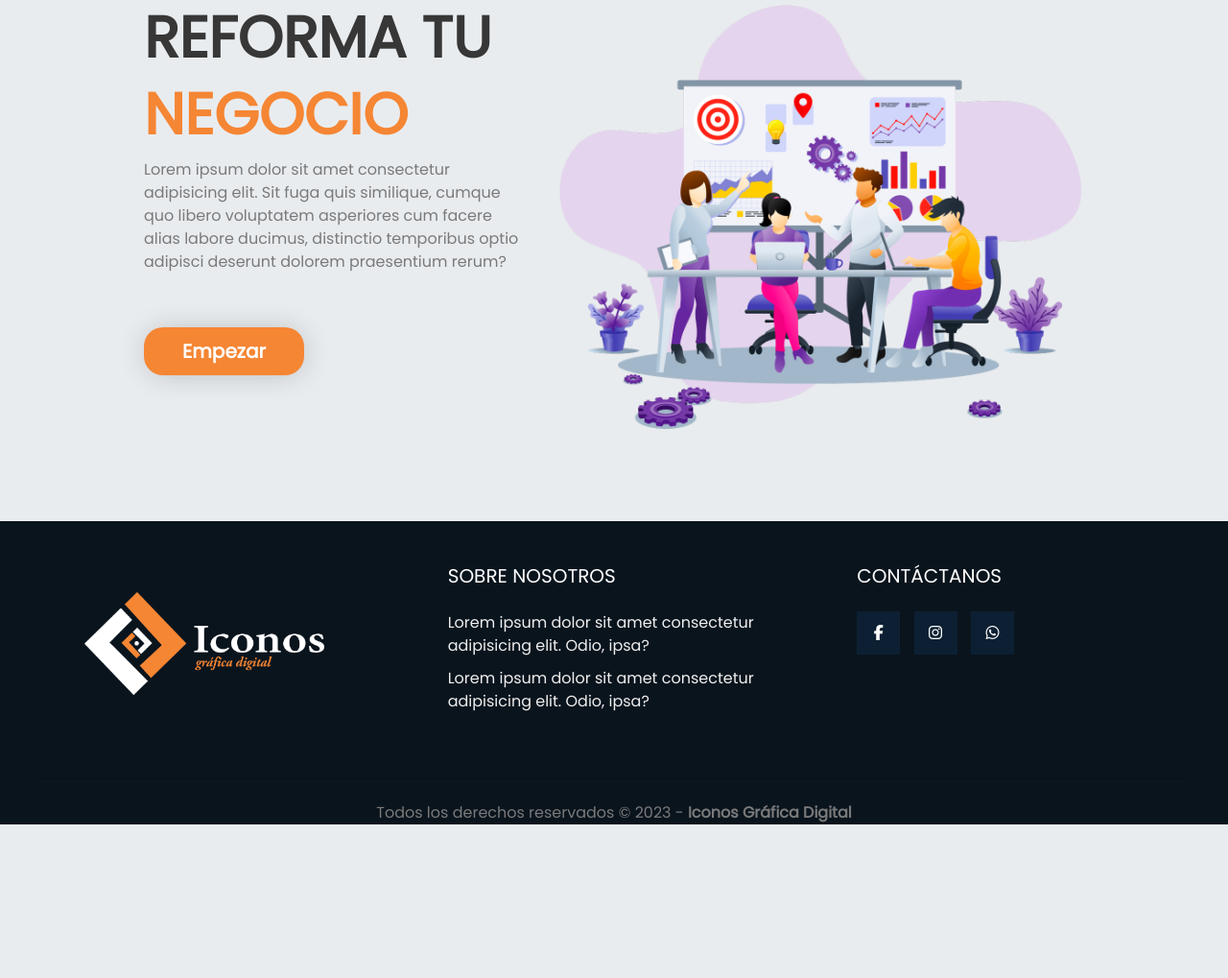
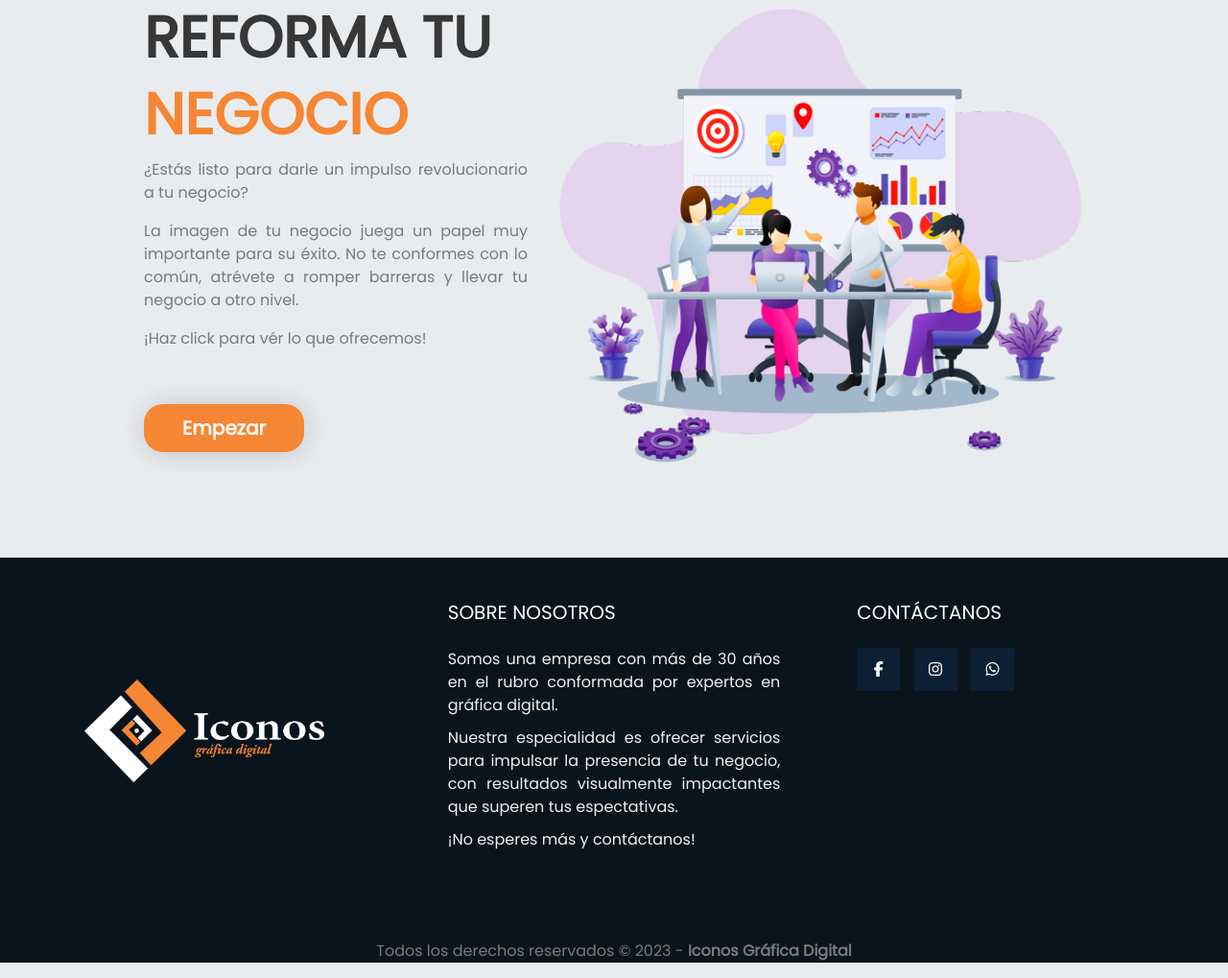
Before and after one commit to okigarcia06/web-iconos, a plain HTML site: page index.html in a window 1280 px wide. Shown: the part 909-1928 px from the top of the page at 96% size. Before the commit the page ends 1784 px from the top, so only its background shows below. Drawn offline with nearby package versions, Linux system fonts and the light colour scheme; grey boxes are pictures that could not be loaded.

Commit message:
Quitamos lorem, agregamos info verídica a toda las secciones

```diff
--- a/css/estilos.css
+++ b/css/estilos.css
@@ -75,6 +75,7 @@ nav ul li a:hover{
 .contenedor-reforma-texto p{
     margin-top: 10px;
     color: #7a7a7a;
+    text-align: justify;
 }
 
 .estilo-boton-1{
@@ -290,6 +291,7 @@ nav ul li a:hover{
 .pie-pagina .grupo-1 .box p{
     color: #efefef;
     margin-bottom: 10px;
+    text-align: justify;
 }
 .pie-pagina .grupo-1 .red-social a{
     display: inline-block;
--- a/index.html
+++ b/index.html
@@ -112,7 +112,9 @@
             <div class="contenedor-reforma-texto">
                 <h1>REFORMA TU</h1>
                 <h2>NEGOCIO</h2>
-                <p>Lorem ipsum dolor sit amet consectetur adipisicing elit. Sit fuga quis similique, cumque quo libero voluptatem asperiores cum facere alias labore ducimus, distinctio temporibus optio adipisci deserunt dolorem praesentium rerum?</p>
+                <p>¿Estás listo para darle un impulso revolucionario a tu negocio?</p>
+                <p>La imagen de tu negocio juega un papel muy importante para su éxito. No te conformes con lo común, atrévete a romper barreras y llevar tu negocio a otro nivel.</p>
+                <p>¡Haz click para vér lo que ofrecemos!</p>
                 <button class="estilo-boton-1"><a href="./paginas/servicios.html">Empezar</a></button>
             </div>
             <img class="imagen-animacion" src="./imagenes/grupotrabajo.png" alt="">
@@ -144,8 +146,11 @@
             </div>
             <div class="box">
                 <h2>SOBRE NOSOTROS</h2>
-                <p>Lorem ipsum dolor sit amet consectetur adipisicing elit. Odio, ipsa?</p>
-                <p>Lorem ipsum dolor sit amet consectetur adipisicing elit. Odio, ipsa?</p>
+                <p>Somos una empresa con más de 30 años en el rubro conformada por expertos en gráfica digital. </p>
+
+                <p>Nuestra especialidad es ofrecer servicios para impulsar la presencia de tu negocio, con resultados visualmente impactantes que superen tus espectativas.</p>
+
+                <p>¡No esperes más y contáctanos!</p>
             </div>
             <div class="box">
                 <h2>CONTÁCTANOS</h2>
```
Also changed, not shown: paginas/contactanos.html (+5 -2 lines), paginas/nosotros.html (+9 -3 lines), paginas/servicios.html (+11 -7 lines), paginas/trabajos.html (+5 -2 lines).
